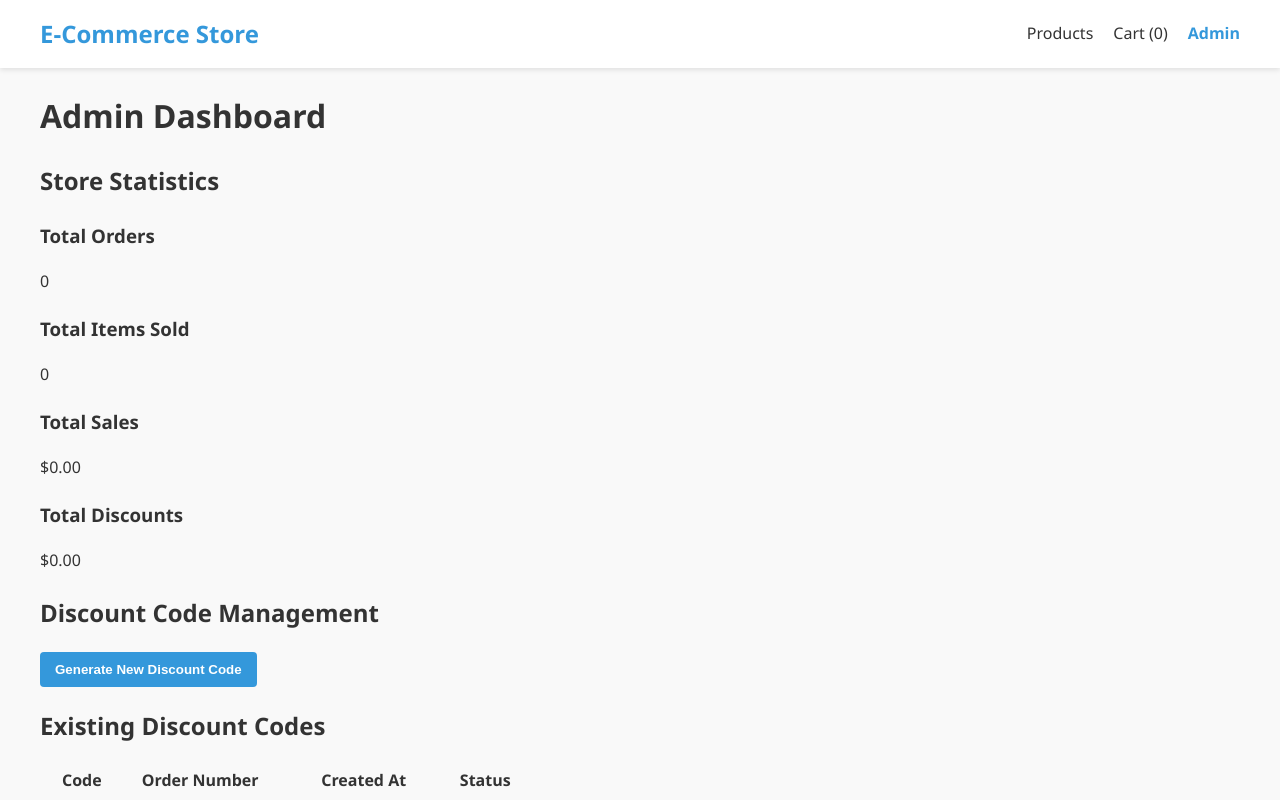
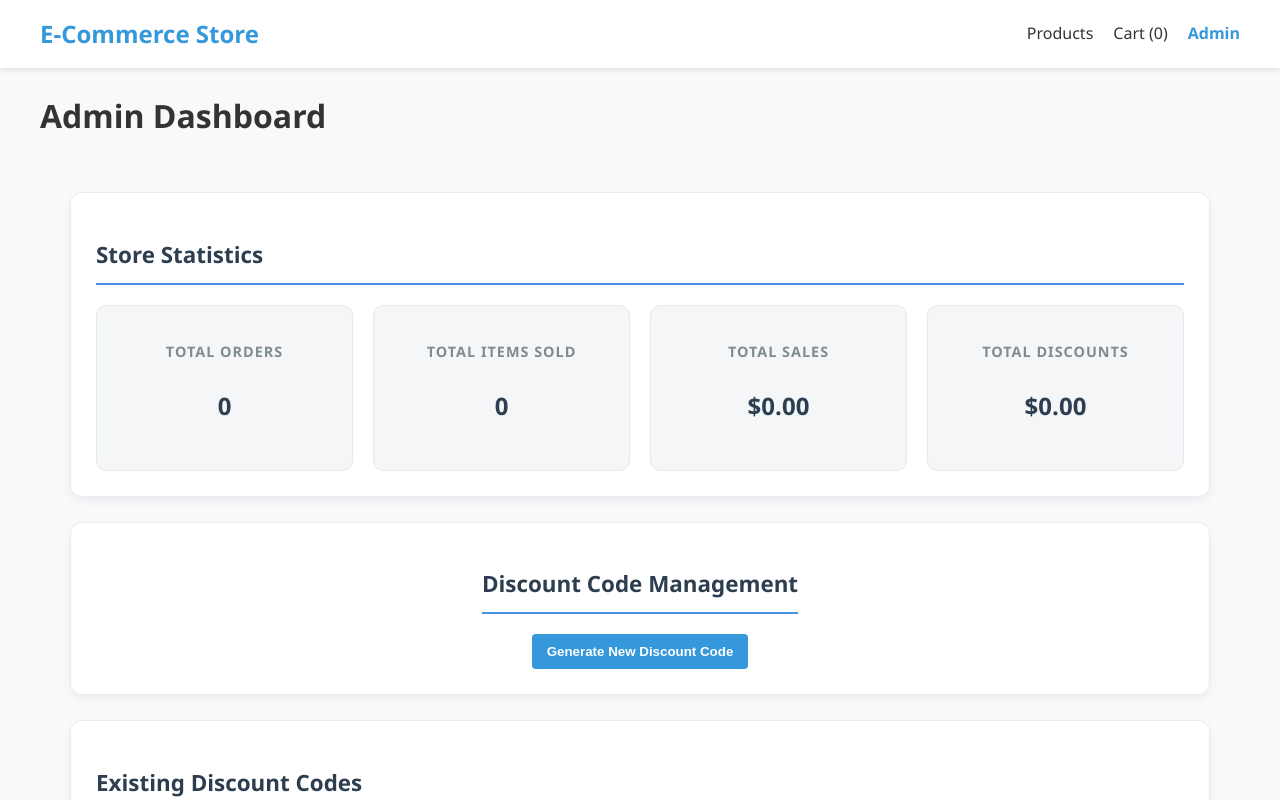
Before and after one commit to U220053/store_assignment, a Next.js app: page /admin in a window 1280 px wide. Both pictures are taken after a click on the button "Generate New Discount Code". Shown: the top 800 px of the page. Built offline with nearby package versions, Linux system fonts and the light colour scheme.

Commit message:
admin page

```diff
--- a/app/globals.css
+++ b/app/globals.css
@@ -332,7 +332,122 @@ input[type="text"] {
 .order-actions {
   margin-top: 30px;
 }
+.admin-panel {
+  background-color: #f9f9fc;
+  max-width: 1400px;
+  margin: 0 auto;
+  padding: 30px;
+}
 
+.admin-panel section {
+  background-color: white;
+  border-radius: 12px;
+  box-shadow: 0 4px 10px rgba(0, 0, 0, 0.05);
+  margin-bottom: 25px;
+  padding: 25px;
+  border: 1px solid #e9ecef;
+}
+
+.admin-panel h2 {
+  color: #2c3e50;
+  border-bottom: 2px solid #4a90e2;
+  padding-bottom: 10px;
+  margin-bottom: 20px;
+  font-size: 1.4rem;
+  font-weight: 600;
+}
+
+.stats-grid {
+  display: grid;
+  grid-template-columns: repeat(auto-fit, minmax(200px, 1fr));
+  gap: 20px;
+}
+
+.stat-card {
+  background-color: #f4f6f7;
+  border-radius: 10px;
+  padding: 20px;
+  text-align: center;
+  transition: all 0.3s ease;
+  border: 1px solid #e6e9eb;
+}
+
+.stat-card:hover {
+  transform: translateY(-5px);
+  box-shadow: 0 6px 15px rgba(0, 0, 0, 0.08);
+}
+
+.stat-card h3 {
+  color: #7f8c8d;
+  margin-bottom: 10px;
+  text-transform: uppercase;
+  font-size: 0.9rem;
+  letter-spacing: 1px;
+}
+
+.stat-card p {
+  color: #2c3e50;
+  font-size: 1.5rem;
+  font-weight: 700;
+}
+
+.discount-code-generator {
+  display: flex;
+  flex-direction: column;
+  align-items: center;
+}
+
+.generated-code-display {
+  margin-top: 15px;
+  padding: 10px 20px;
+  background-color: #f0f4f8;
+  border-radius: 8px;
+  text-align: center;
+  border: 1px solid #d1e7ff;
+}
+
+.generated-code-display strong {
+  color: #2980b9;
+  font-size: 1.1rem;
+}
+
+.discount-codes-table,
+.recent-orders-table {
+  width: 100%;
+  border-collapse: separate;
+  border-spacing: 0;
+  margin-top: 15px;
+}
+
+.discount-codes-table thead,
+.recent-orders-table thead {
+  background-color: #f8f9fa;
+}
+
+.discount-codes-table th,
+.recent-orders-table th {
+  padding: 12px;
+  text-align: left;
+  color: #6c757d;
+  font-weight: 600;
+  text-transform: uppercase;
+  font-size: 0.8rem;
+  letter-spacing: 0.5px;
+  border-bottom: 1px solid #e9ecef;
+}
+
+.discount-codes-table td,
+.recent-orders-table td {
+  padding: 15px;
+  border-bottom: 1px solid #e9ecef;
+  color: #2c3e50;
+}
+
+.admin-actions {
+  display: flex;
+  justify-content: center;
+  margin-top: 20px;
+}
 /* Responsive Styles */
 @media (max-width: 768px) {
   .checkout-container {
@@ -390,4 +505,16 @@ input[type="text"] {
     color: #dc3545;
     margin: 10px 0;
   }
+  .admin-panel {
+    padding: 15px;
+  }
+
+  .stats-grid {
+    grid-template-columns: 1fr;
+  }
+
+  .discount-codes-table,
+  .recent-orders-table {
+    font-size: 0.9rem;
+  }
 }
--- a/components/AdminPanel.jsx
+++ b/components/AdminPanel.jsx
@@ -1,4 +1,141 @@
-// components/AdminPanel.jsx
+// // components/AdminPanel.jsx
+// import { useState } from "react";
+
+// export default function AdminPanel({
+//   stats,
+//   onGenerateDiscountCode,
+//   onRefreshStats,
+// }) {
+//   const [generatedCode, setGeneratedCode] = useState(null);
+//   const [loading, setLoading] = useState(false);
+
+//   const handleGenerateDiscountCode = async () => {
+//     setLoading(true);
+//     try {
+//       const code = await onGenerateDiscountCode();
+//       if (code) {
+//         setGeneratedCode(code);
+//       }
+//     } catch (error) {
+//       console.error("Error generating discount code:", error);
+//     } finally {
+//       setLoading(false);
+//     }
+//   };
+
+//   if (!stats) {
+//     return <div>Loading admin statistics...</div>;
+//   }
+
+//   return (
+//     <div className="admin-panel">
+//       <section className="store-statistics">
+//         <h2>Store Statistics</h2>
+//         <div className="stats-grid">
+//           <div className="stat-card">
+//             <h3>Total Orders</h3>
+//             <p>{stats.totalOrders}</p>
+//           </div>
+//           <div className="stat-card">
+//             <h3>Total Items Sold</h3>
+//             <p>{stats.totalItemsSold}</p>
+//           </div>
+//           <div className="stat-card">
+//             <h3>Total Sales</h3>
+//             <p>${stats.totalPurchaseAmount.toFixed(2)}</p>
+//           </div>
+//           <div className="stat-card">
+//             <h3>Total Discounts</h3>
+//             <p>${stats.totalDiscountAmount.toFixed(2)}</p>
+//           </div>
+//         </div>
+//       </section>
+
+//       <section className="discount-code-generator">
+//         <h2>Discount Code Management</h2>
+//         <button
+//           onClick={handleGenerateDiscountCode}
+//           className="button primary-button"
+//           disabled={loading}
+//         >
+//           {loading ? "Generating..." : "Generate New Discount Code"}
+//         </button>
+
+//         {generatedCode && (
+//           <div className="generated-code-display">
+//             <p>
+//               New Discount Code: <strong>{generatedCode}</strong>
+//             </p>
+//           </div>
+//         )}
+//       </section>
+
+//       <section className="discount-codes-list">
+//         <h2>Existing Discount Codes</h2>
+//         {stats.discountCodes.length === 0 ? (
+//           <p>No discount codes have been generated yet.</p>
+//         ) : (
+//           <table className="discount-codes-table">
+//             <thead>
+//               <tr>
+//                 <th>Code</th>
+//                 <th>Order Number</th>
+//                 <th>Created At</th>
+//                 <th>Status</th>
+//               </tr>
+//             </thead>
+//             <tbody>
+//               {stats.discountCodes.map((code, index) => (
+//                 <tr key={index}>
+//                   <td>{code.code}</td>
+//                   <td>{code.orderNumber}</td>
+//                   <td>{new Date(code.createdAt).toLocaleString()}</td>
+//                   <td>{code.used ? "Used" : "Available"}</td>
+//                 </tr>
+//               ))}
+//             </tbody>
+//           </table>
+//         )}
+//       </section>
+
+//       <section className="recent-orders">
+//         <h2>Recent Orders</h2>
+//         {stats.orders.length === 0 ? (
+//           <p>No orders have been placed yet.</p>
+//         ) : (
+//           <table className="recent-orders-table">
+//             <thead>
+//               <tr>
+//                 <th>Order ID</th>
+//                 <th>User ID</th>
+//                 <th>Total Amount</th>
+//                 <th>Discount Amount</th>
+//                 <th>Date</th>
+//               </tr>
+//             </thead>
+//             <tbody>
+//               {stats.orders.slice(0, 10).map((order) => (
+//                 <tr key={order.id}>
+//                   <td>{order.id}</td>
+//                   <td>{order.userId}</td>
+//                   <td>${order.total.toFixed(2)}</td>
+//                   <td>${order.discountAmount.toFixed(2)}</td>
+//                   <td>{new Date(order.timestamp).toLocaleString()}</td>
+//                 </tr>
+//               ))}
+//             </tbody>
+//           </table>
+//         )}
+//       </section>
+
+//       <div className="admin-actions">
+//         <button onClick={onRefreshStats} className="button secondary-button">
+//           Refresh Statistics
+//         </button>
+//       </div>
+//     </div>
+//   );
+// }
 import { useState } from "react";
 
 export default function AdminPanel({
@@ -24,7 +161,7 @@ export default function AdminPanel({
   };
 
   if (!stats) {
-    return <div>Loading admin statistics...</div>;
+    return <div className="admin-panel">Loading admin statistics...</div>;
   }
 
   return (
@@ -88,7 +225,7 @@ export default function AdminPanel({
               {stats.discountCodes.map((code, index) => (
                 <tr key={index}>
                   <td>{code.code}</td>
-                  <td>{code.orderNumber}</td>
+                  <td>{code.orderNumber + 1}</td>
                   <td>{new Date(code.createdAt).toLocaleString()}</td>
                   <td>{code.used ? "Used" : "Available"}</td>
                 </tr>
```
